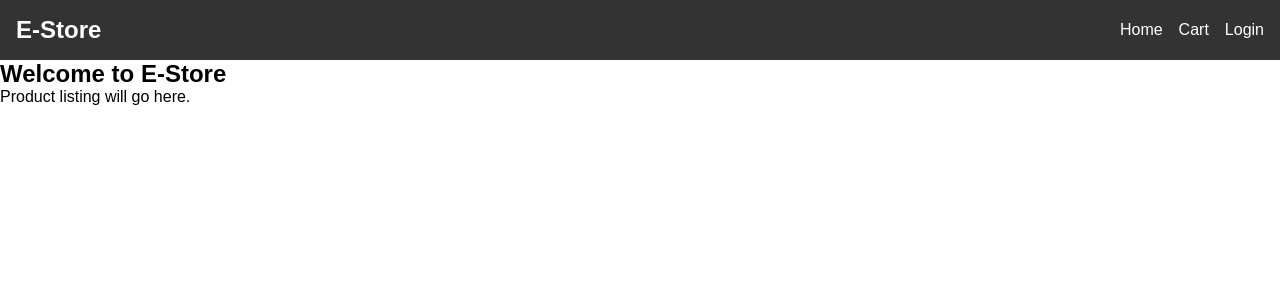
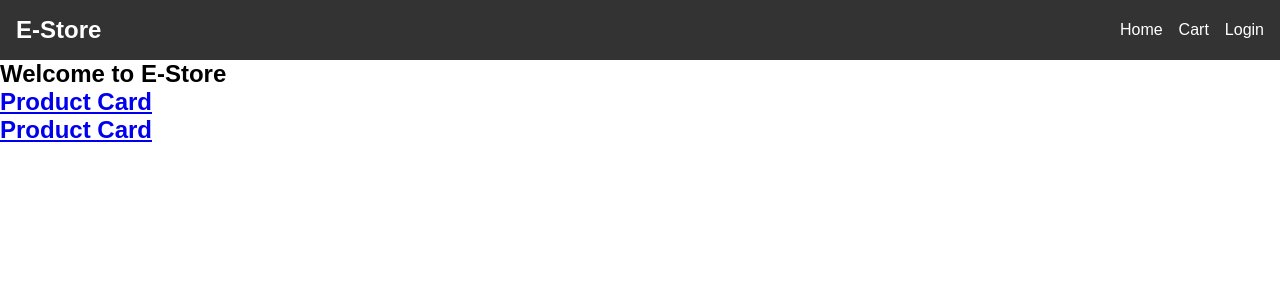
Before and after one commit to Akindejoye/ecommerce-store, a React (Vite) app: page / in a window 1280 px wide. Shown: the top 300 px of the page. Built offline with nearby package versions, Linux system fonts and the light colour scheme; data requests are answered from the project's data file.

Commit message:
Fetching all products @Home.jsx

```diff
--- /dev/null
+++ b/src/components/ProductCard.jsx
@@ -0,0 +1,9 @@
+function ProductCard() {
+  return (
+    <div>
+      <h2>Product Card</h2>
+    </div>
+  );
+}
+
+export default ProductCard;
--- a/src/pages/Home.jsx
+++ b/src/pages/Home.jsx
@@ -1,9 +1,40 @@
+import { useEffect, useState } from "react";
+import { getProducts } from "../api/api";
+import { Link } from "react-router-dom";
+import ProductCard from "../components/ProductCard";
+
 function Home() {
+  const [products, setProducts] = useState([]);
+  const [loading, setLoading] = useState(true);
+  const [error, setError] = useState(null);
+
+  useEffect(function () {
+    const fetchProducts = async () => {
+      try {
+        const data = await getProducts();
+        setProducts(data);
+        setLoading(false);
+      } catch (error) {
+        setError("Failed to load products");
+        setLoading(false);
+      }
+    };
+
+    fetchProducts();
+  }, []);
+
+  if (loading) return <div>Loading...</div>;
+  if (error) return <div>{error}</div>;
+
   return (
-    <div>
-      <div>
-        <h2>Welcome to E-Store</h2>
-        <p>Product listing will go here.</p>
+    <div className="home">
+      <h2>Welcome to E-Store</h2>
+      <div className="product-grid">
+        {products.map((product) => (
+          <Link key={product.id} to={`/product/${product.id}`}>
+            <ProductCard product={product} />
+          </Link>
+        ))}
       </div>
     </div>
   );
```
